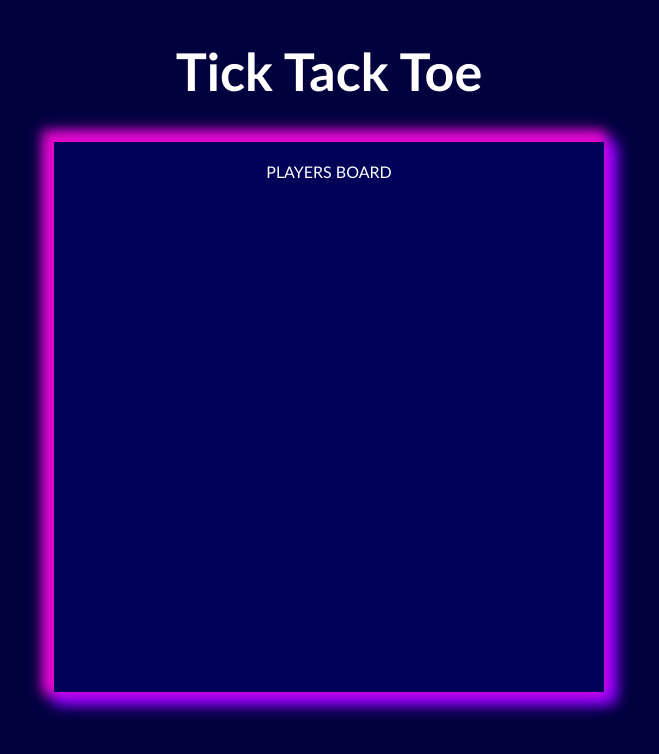
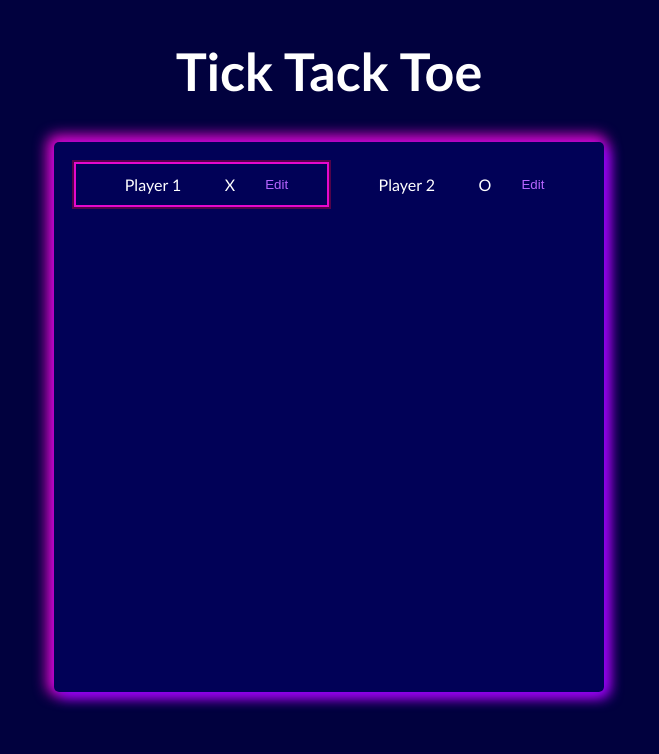
Before and after one commit to inv123/react-tick-tack-toe, a React (Create React App) app: page / in a window 1280 px wide. Shown: the top 754 px of the page, without its empty margins (311-970 px from the left). Built offline with nearby package versions, Linux system fonts and the light colour scheme.

Commit message:
create player component

```diff
--- a/src/App.js
+++ b/src/App.js
@@ -1,7 +1,15 @@
 import React from 'react';
 import '../src/style.css';
+import { Player } from './components/Player';
+import { useState } from 'react';
 
 export const App = () => {
+    const [playerTurn, setPlayerTurn] = useState('X');
+
+    function handlePlayerTurn(){
+        playerTurn === 'X' ? setPlayerTurn('O') : setPlayerTurn('X')
+    }
+
   return (
    <main>
         <div className='heading'>
@@ -10,9 +18,13 @@ export const App = () => {
 
         <div className='gaming-field-container'>
             <div className='gaming-field'>
-                PLAYERS
+                {/* PLAYERS */}
+                <div className='players'>
+                    <Player name='Player 1' sign={'X'} turn={playerTurn}></Player>
+                    <Player name='Player 2' sign={'O'} turn={playerTurn}></Player>
+                </div>
 
-                BOARD
+                {/* BOARD */}
             </div>
         </div>
    </main>
--- /dev/null
+++ b/src/components/Player.js
@@ -0,0 +1,33 @@
+import React from "react";
+import { useState } from "react";
+
+export const Player = ({name, sign, turn}) => {
+    const [isEditing, setIsEditing] = useState(false);
+    const [playerName,setPlayerName] = useState(name);
+    const setPlayerTurnClass = turn === sign ? ' active' : null;
+    const editActionBtnClass = isEditing ? ' active' : null;
+
+    function handleClick(){
+        setIsEditing(() => !isEditing);
+    }
+
+  return (
+    <div className={'player ' + setPlayerTurnClass}>
+      {!isEditing ?
+        <span className="name">{playerName}</span>
+        :
+        <input
+            className="name-input"
+            type="text"
+            value={playerName}
+            onChange={(e) => setPlayerName(e.target.value)}></input>}
+
+      <span className="sign">{sign}</span>
+      <button
+        className={'action-btn ' + editActionBtnClass}
+        onClick={handleClick}>
+        {isEditing ? 'Save' : 'Edit'}
+        </button>
+    </div>
+  );
+};
--- a/src/style.css
+++ b/src/style.css
@@ -30,5 +30,96 @@ body .gaming-field-container .gaming-field {
   display: flex;
   justify-content: center;
   padding: 20px;
-  box-shadow: -5px -5px 12px 7px #E608CC, 5px 5px 15px 5px #8800FF, 5px 5px 15px 5px #8800FF;
+  position: relative;
+  z-index: 3;
+  border-radius: 5px;
+}
+body .gaming-field-container .gaming-field:before {
+  content: "";
+  display: block;
+  width: 550px;
+  height: 550px;
+  position: absolute;
+  top: 0;
+  left: 0;
+  z-index: 1;
+  border-radius: 5px;
+  box-shadow: -2px -2px 14px 5px rgb(230, 8, 204);
+}
+body .gaming-field-container .gaming-field:after {
+  content: "";
+  display: block;
+  width: 550px;
+  height: 550px;
+  position: absolute;
+  top: 0;
+  left: 0;
+  z-index: 1;
+  border-radius: 5px;
+  box-shadow: 5px 5px 14px 0px rgb(136, 0, 255);
+}
+body .gaming-field-container .gaming-field .players {
+  display: flex;
+  justify-content: center;
+  width: 100%;
+  height: 45px;
+}
+body .gaming-field-container .gaming-field .players .player {
+  flex: 0 0 50%;
+  display: flex;
+  justify-content: center;
+  align-items: center;
+  padding: 10px 25px;
+  border: 2px solid transparent;
+}
+body .gaming-field-container .gaming-field .players .player.active {
+  border: 2px solid #e608cc;
+  position: relative;
+}
+body .gaming-field-container .gaming-field .players .player.active:before {
+  content: "";
+  position: absolute;
+  top: -4px;
+  left: -4px;
+  width: calc(100% + 4px);
+  height: calc(100% + 4px);
+  border: 2px solid #520349;
+}
+body .gaming-field-container .gaming-field .players .player .name {
+  width: 50%;
+  width: 100px;
+  padding-left: 10px;
+  height: 20px;
+  text-overflow: ellipsis;
+  white-space: nowrap;
+  overflow: hidden;
+}
+body .gaming-field-container .gaming-field .players .player .sign {
+  margin: 0 10px;
+}
+body .gaming-field-container .gaming-field .players .player .action-btn {
+  background: none;
+  border: none;
+  color: #b866ff;
+  cursor: pointer;
+  z-index: 8;
+  margin-left: 20px;
+}
+body .gaming-field-container .gaming-field .players .player .action-btn.active {
+  color: #e608cc;
+}
+body .gaming-field-container .gaming-field .players .player .name-input {
+  background: none;
+  border: none;
+  color: #fff;
+  z-index: 5;
+  margin-right: 10px;
+  width: 100px;
+  padding-left: 19px;
+  font-family: "Gill Sans", "Gill Sans MT", Calibri, "Trebuchet MS", sans-serif;
+  font-size: 1rem;
+  padding-bottom: 2px;
+}
+body .gaming-field-container .gaming-field .players .player .name-input:focus-visible {
+  outline: 0;
 }/*# sourceMappingURL=style.css.map */
--- a/src/style.scss
+++ b/src/style.scss
@@ -7,6 +7,8 @@ $dark-blue: rgb(1, 1, 62);
     margin: 0;
     padding: 0;
 }
+
+
 
 body{
     font-family:'Gill Sans', 'Gill Sans MT', Calibri, 'Trebuchet MS', sans-serif;
@@ -36,8 +38,120 @@ body{
             display: flex;
             justify-content: center;
             padding: 20px;
-            -webkit-box-shadow: -5px -5px 12px 7px #E608CC, 5px 5px 15px 5px #8800FF, 5px 5px 15px 5px #8800FF;
-box-shadow: -5px -5px 12px 7px #E608CC, 5px 5px 15px 5px #8800FF, 5px 5px 15px 5px #8800FF;
+            position: relative;
+            z-index: 3;
+            border-radius: 5px;
+
+            &:before{
+                content: '';
+                display: block;
+                width: 550px;
+                height: 550px;
+                // background: green;
+                position: absolute;
+                top: 0;
+                left: 0;
+                z-index: 1;
+                border-radius: 5px;
+                -webkit-box-shadow: -2px -2px 14px 5px rgba(230,8,204,1);
+                -moz-box-shadow: -2px -2px 14px 5px rgba(230,8,204,1);
+                box-shadow: -2px -2px 14px 5px rgba(230,8,204,1);
+            }
+
+            &:after{
+                content: '';
+                display: block;
+                width: 550px;
+                height: 550px;
+                // background: green;
+                position: absolute;
+                top: 0;
+                left: 0;
+                z-index: 1;
+                border-radius: 5px;
+                -webkit-box-shadow: -5px 5px 14px 0px rgba(136,0,255,1);
+                -moz-box-shadow: 5px 5px 14px 0px rgba(136,0,255,1);
+                box-shadow: 5px 5px 14px 0px rgba(136,0,255,1);
+            }
+
+            .players{
+                display: flex;
+                justify-content: center;
+                width: 100%;
+                height: 45px;
+
+                .player{
+                    flex: 0 0 50%;
+                    display: flex;
+                    justify-content: center;
+                    align-items: center;
+                    padding: 10px 25px;
+                    border: 2px solid transparent;
+
+
+                    &.active{
+                        border: 2px solid $pink;
+                        position: relative;
+
+                        &:before{
+                            content: '';
+                            position: absolute;
+                            top: -4px;
+                            left: -4px;
+                            width: calc(100% + 4px);
+                            height: calc(100% + 4px);
+                            border: 2px solid darken($pink, 30%);
+                        }
+                    }
+
+
+                    .name{
+                        width: 50%;
+                        width: 100px;
+                        padding-left: 10px;
+                        height: 20px;
+                        text-overflow: ellipsis;
+                        white-space: nowrap;
+                        overflow: hidden;
+                    }
+
+                    .sign{
+                        margin: 0 10px;
+                    }
+
+
+                    .action-btn{
+                        background: none;
+                        border: none;
+                        color: lighten($pirple, 20%);
+                        cursor: pointer;
+                        z-index: 8;
+                        margin-left: 20px;
+
+                        &.active{
+                            color: $pink;
+                        }
+                    }
+
+                    .name-input{
+                        background: none;
+                        border: none;
+                        color: #fff;
+                        z-index: 5;
+                        margin-right: 10px;
+                        width: 100px;
+                        padding-left: 19px;
+                        font-family:'Gill Sans', 'Gill Sans MT', Calibri, 'Trebuchet MS', sans-serif;
+                        font-size: 1rem;
+                        padding-bottom: 2px;
+
+                        &:focus-visible{
+                            outline: 0;
+
+                        }
+                    }
+                }
+            }
 
         }
     }
```
Also changed, not shown: 2 other files (tests, documents, lock files or other folders).
